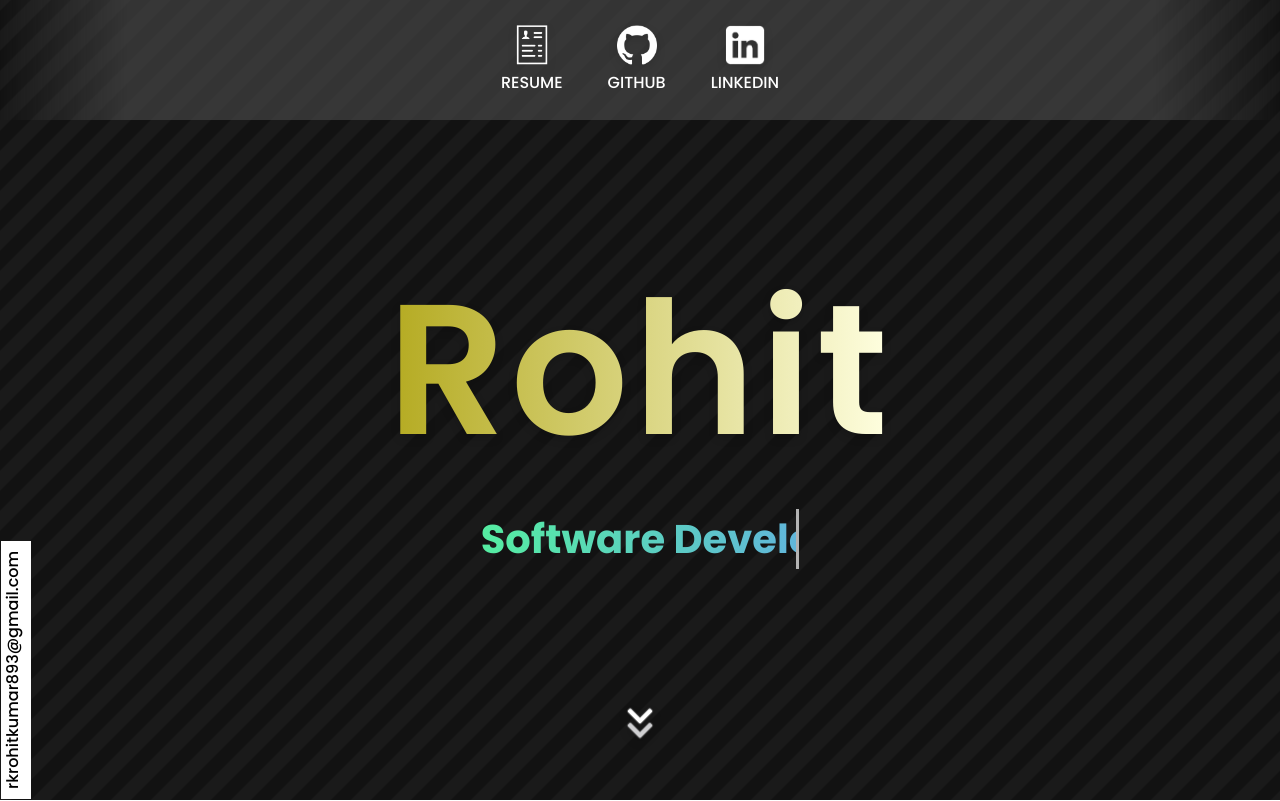
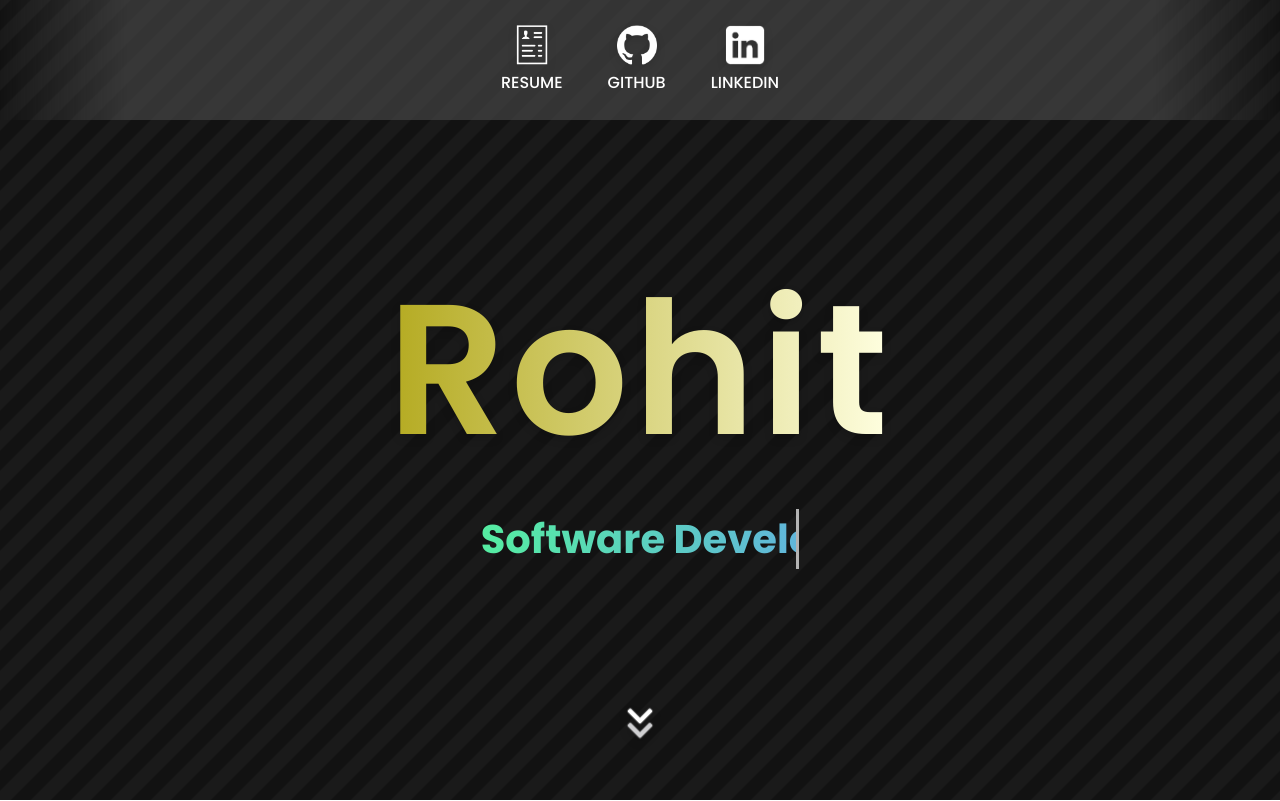
Before and after one commit to rohitkumar893/portfolio, a React (Vite) app: page / in a window 1280 px wide. Shown: the top 801 px of the page. Built offline with nearby package versions, Linux system fonts and the light colour scheme.

Commit message:
disabled email section

```diff
--- a/src/App.jsx
+++ b/src/App.jsx
@@ -5,10 +5,10 @@
   return (
      <>
 
-        <div className='w-auto h-[30px] fixed left-4 top-[98%] rotate-[-90deg] origin-left hidden md:block bg-white px-[10px]'>
+        {/* <div className='w-auto h-[30px] fixed left-4 top-[98%] rotate-[-90deg] origin-left hidden md:block bg-white px-[10px]'>
           <h2 className='text-black font-medium'>rkrohitkumar893@gmail.com</h2>
         </div>
-
+       */}
       <div className="container3"></div>
 
      <div className='main w-[100%]'>
```
